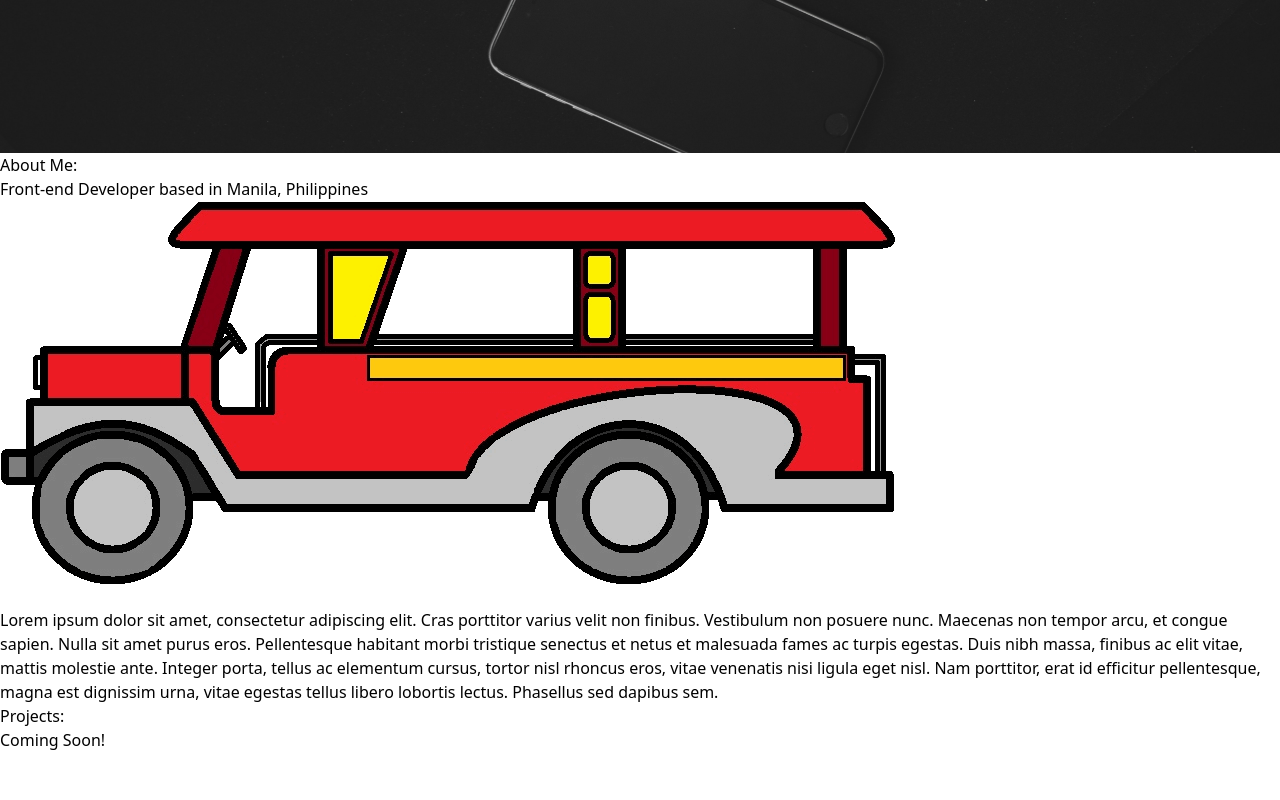
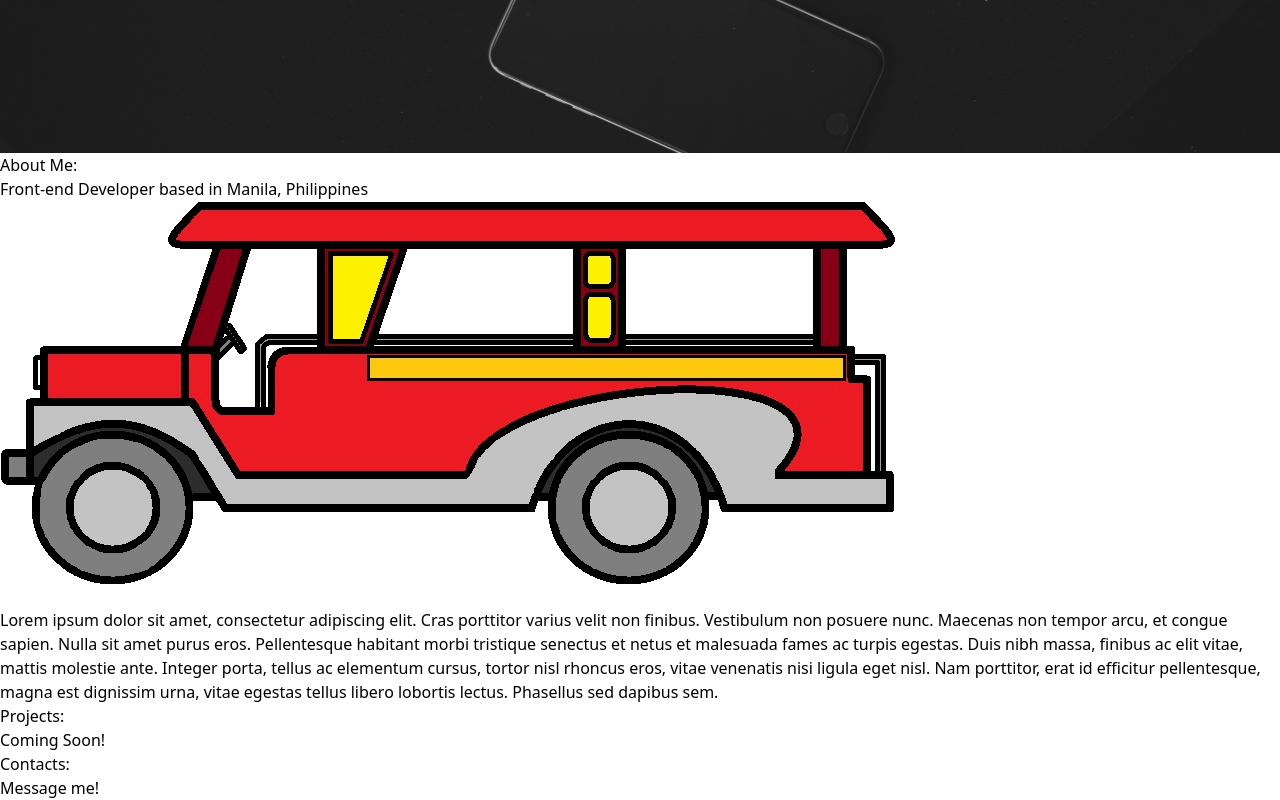
Before and after one commit to WrnerM/personal-portfolio, a React (Vite) app: page / in a window 1280 px wide. Shown: the part 6884-7684 px from the top of the page. Before the commit the page ends 7636 px from the top, so only its background shows below. Built offline with nearby package versions, Linux system fonts and the light colour scheme.

Commit message:
added Contacts component

```diff
--- a/src/App.jsx
+++ b/src/App.jsx
@@ -3,6 +3,7 @@ import Header from "./components/Header";
 import Introduction from "./components/Introduction";
 import About from "./components/About";
 import Projects from "./components/Projects";
+import Contact from "./components/Contact";
 
 function App() {
   return (
@@ -11,6 +12,7 @@ function App() {
       <Introduction />
       <About />
       <Projects />
+      <Contact />
     </>
   );
 }
--- /dev/null
+++ b/src/components/Contact.jsx
@@ -0,0 +1,12 @@
+import React from "react";
+
+const Contact = () => {
+  return (
+    <div>
+      Contacts:
+      <p>Message me!</p>
+    </div>
+  );
+};
+
+export default Contact;
```
